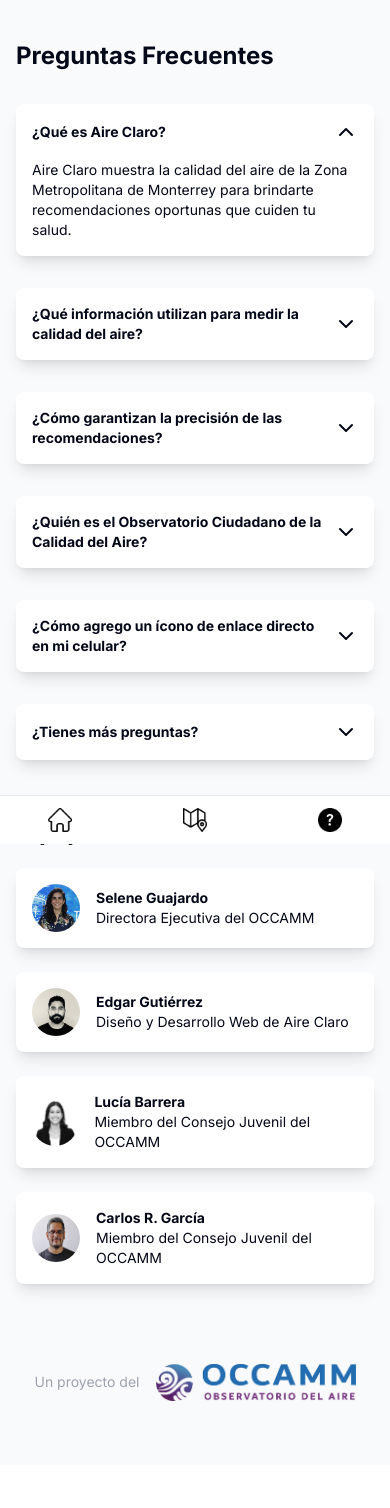
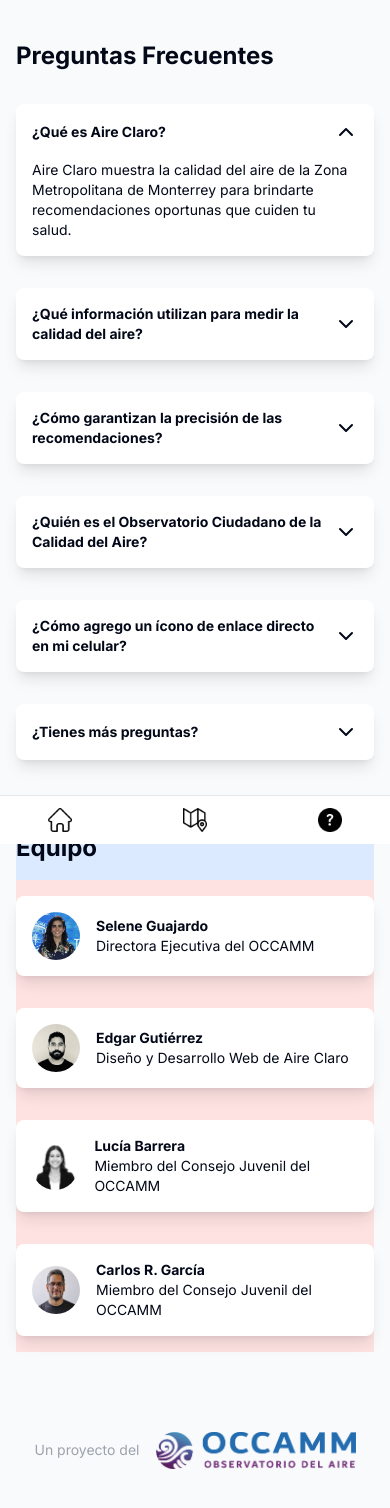
Before and after one commit to edgargutgzz/aireclaro, a Next.js app: page /acerca in a window 390 px wide. Shown: the top 1508 px of the page. Before the commit the page ends 1465 px from the top, so only its background shows below. Built offline with nearby package versions, Linux system fonts and the light colour scheme.

Commit message:
refactor: Update Acerca page layout for improved responsiveness and spacing

```diff
--- a/app/acerca/page.tsx
+++ b/app/acerca/page.tsx
@@ -15,15 +15,13 @@ export default function Acerca() {
         <Questions />
       </div>
       {/* Equipo */}
-      <div className="space-y-5 lg:space-y-10">
+      <div className="flex flex-col bg-red-100">
         {/* Header */}
-        <div>
-          <h1 className="text-2xl font-bold lg:text-3xl">Equipo</h1>
-        </div>
+        <h1 className="bg-blue-100 py-4 text-2xl font-bold lg:text-3xl">
+          Equipo
+        </h1>
         {/* Integrantes */}
-        <div>
-          <Equipo />
-        </div>
+        <Equipo />
       </div>
       {/* Footer */}
       <div className="flex items-center justify-center pt-10 text-center text-sm lg:pt-20">
--- a/components/acerca/equipo.tsx
+++ b/components/acerca/equipo.tsx
@@ -28,11 +28,11 @@ export default function Equipo() {
     },
   ];
   return (
-    <div className="space-y-6">
+    <>
       {integrantes.map((integrante) => (
         <div
           key={integrante.name}
-          className="flex items-center rounded-lg bg-white p-4 shadow-lg"
+          className="my-4 flex items-center rounded-lg bg-white p-4 shadow-lg"
         >
           <Image
             src={integrante.image}
@@ -47,6 +47,6 @@ export default function Equipo() {
           </div>
         </div>
       ))}
-    </div>
+    </>
   );
 }
```
